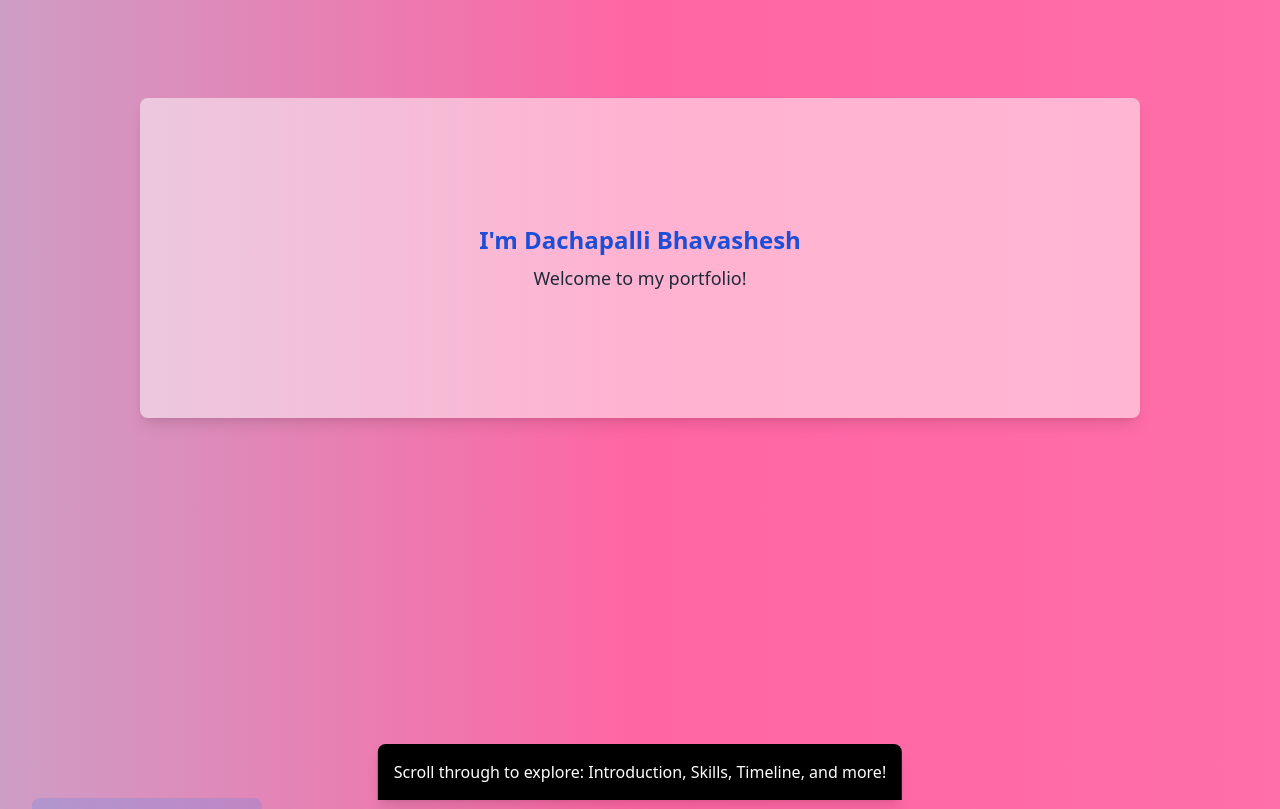
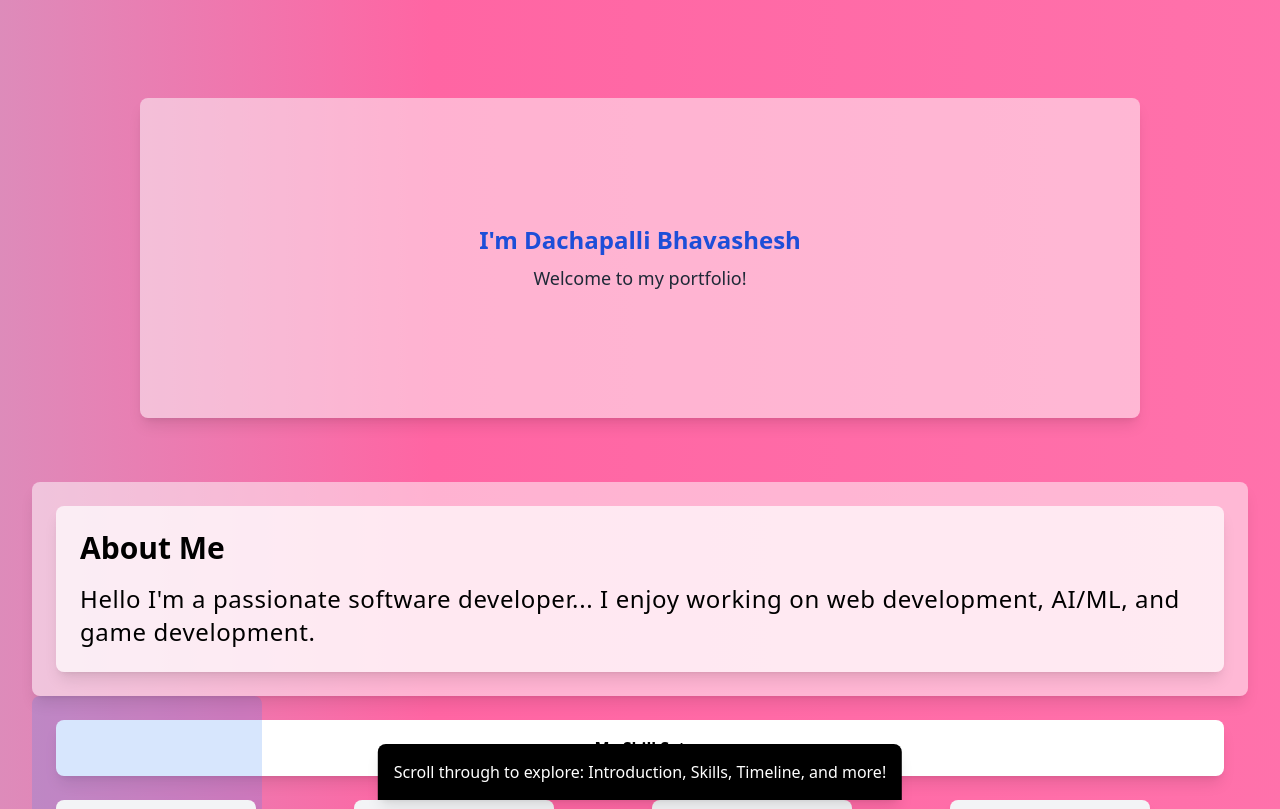
Before and after one commit to bunnysunny24/portfolio, a React (Create React App) app: page / in a window 1280 px wide. Shown: the top 809 px of the page. Built offline with nearby package versions, Linux system fonts and the light colour scheme.

Commit message:
Merged changes from origin/main and resolved conflicts

```diff
--- a/src/components/IntroBox.tsx
+++ b/src/components/IntroBox.tsx
@@ -1,14 +1,40 @@
 import React from 'react';
+import { TextGenerateEffect } from '../ui/text-generate-effect'; // Adjust the path if necessary
 
-const IntroBox: React.FC = () => (
-  <div className="bg-black p-6 rounded-lg shadow-lg"> {/* Outer black container */}
-    <div className="bg-black text-white p-6 rounded-lg shadow-lg hover:bg-gray-800 transition duration-300"> {/* Inner black container */}
-      <h2 className="text-3xl font-bold">About Me</h2>
-      <p className="mt-4">Hello</p> {/* Added sample text */}
-      <p className="mt-2">I'm a passionate software developer...</p>
-      <p className="mt-2">I enjoy working on web development, AI/ML, and game development.</p>
+const IntroBox: React.FC = () => {
+  console.log("IntroBox rendered"); // Log to the console when the component renders
+
+  // Combine all the text you want to animate
+  const animatedText = `
+    Hello
+    I'm a passionate software developer...
+    I enjoy working on web development, AI/ML, and game development.
+  `;
+
+  return (
+    <div
+      className="p-6 rounded-lg shadow-lg"
+      style={{
+        position: 'relative',
+        zIndex: 10,
+        backgroundColor: 'rgba(255, 255, 255, 0.5)' // Semi-transparent white
+      }}
+    >
+      {/* Outer transparent container */}
+      <div
+        className="text-black p-6 rounded-lg shadow-lg hover:bg-gray-300 transition duration-300"
+        style={{
+          position: 'relative',
+          zIndex: 20,
+          backgroundColor: 'rgba(255, 255, 255, 0.7)' // Semi-transparent white
+        }}
+      >
+        {/* Inner transparent container */}
+        <h2 className="text-3xl font-bold text-black">About Me</h2> {/* Heading with black text */}
+        <TextGenerateEffect words={animatedText.trim()} className="mt-4" /> {/* Animated text */}
+      </div>
     </div>
-  </div>
-);
+  );
+};
 
 export default IntroBox;
--- a/src/components/ProfileCard.tsx
+++ b/src/components/ProfileCard.tsx
@@ -69,7 +69,7 @@ export const CardBody = ({
   className?: string;
 }) => {
   return (
-    <div className={cn("h-80 w-full", className)}> {/* Decrease height */ }
+    <div className={cn("h-60 w-full", className)}> {/* Decrease height */ }
       {children}
     </div>
   );
--- /dev/null
+++ b/src/ui/text-generate-effect.tsx
@@ -0,0 +1,62 @@
+"use client";
+import { useEffect } from "react";
+import { motion, stagger, useAnimate } from "framer-motion";
+
+export const TextGenerateEffect = ({
+  words,
+  className,
+  filter = true,
+  duration = 0.5,
+}: {
+  words: string;
+  className?: string;
+  filter?: boolean;
+  duration?: number;
+}) => {
+  const [scope, animate] = useAnimate();
+  let wordsArray = words.split(" ");
+
+  useEffect(() => {
+    animate(
+      "span",
+      {
+        opacity: 1,
+        filter: filter ? "blur(0px)" : "none",
+      },
+      {
+        duration: duration,
+        delay: stagger(0.2),
+      }
+    );
+  }, [animate, duration, filter]); // Removed unnecessary dependency
+
+  const renderWords = () => {
+    return (
+      <motion.div ref={scope}>
+        {wordsArray.map((word, idx) => {
+          return (
+            <motion.span
+              key={word + idx}
+              className="text-black opacity-0" // Ensuring animated text is black
+              style={{
+                filter: filter ? "blur(10px)" : "none",
+              }}
+            >
+              {word}{" "}
+            </motion.span>
+          );
+        })}
+      </motion.div>
+    );
+  };
+
+  return (
+    <div className={className}>
+      <div className="mt-4">
+        <div className="text-black text-2xl leading-snug tracking-wide"> {/* Ensuring text inside is black */}
+          {renderWords()}
+        </div>
+      </div>
+    </div>
+  );
+};
```
Also changed, not shown: src/lib/utils.ts (line endings or trailing spaces).
